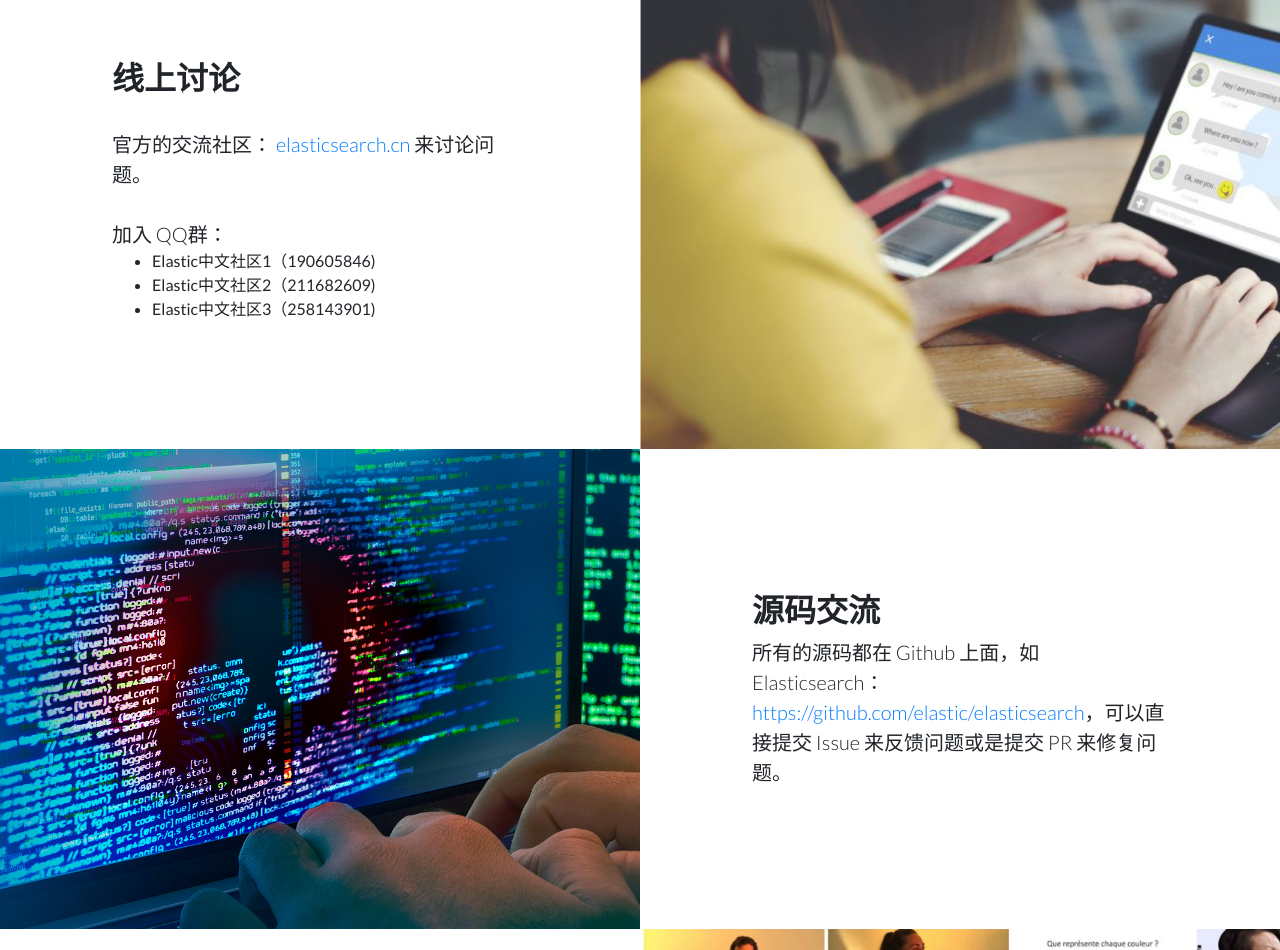
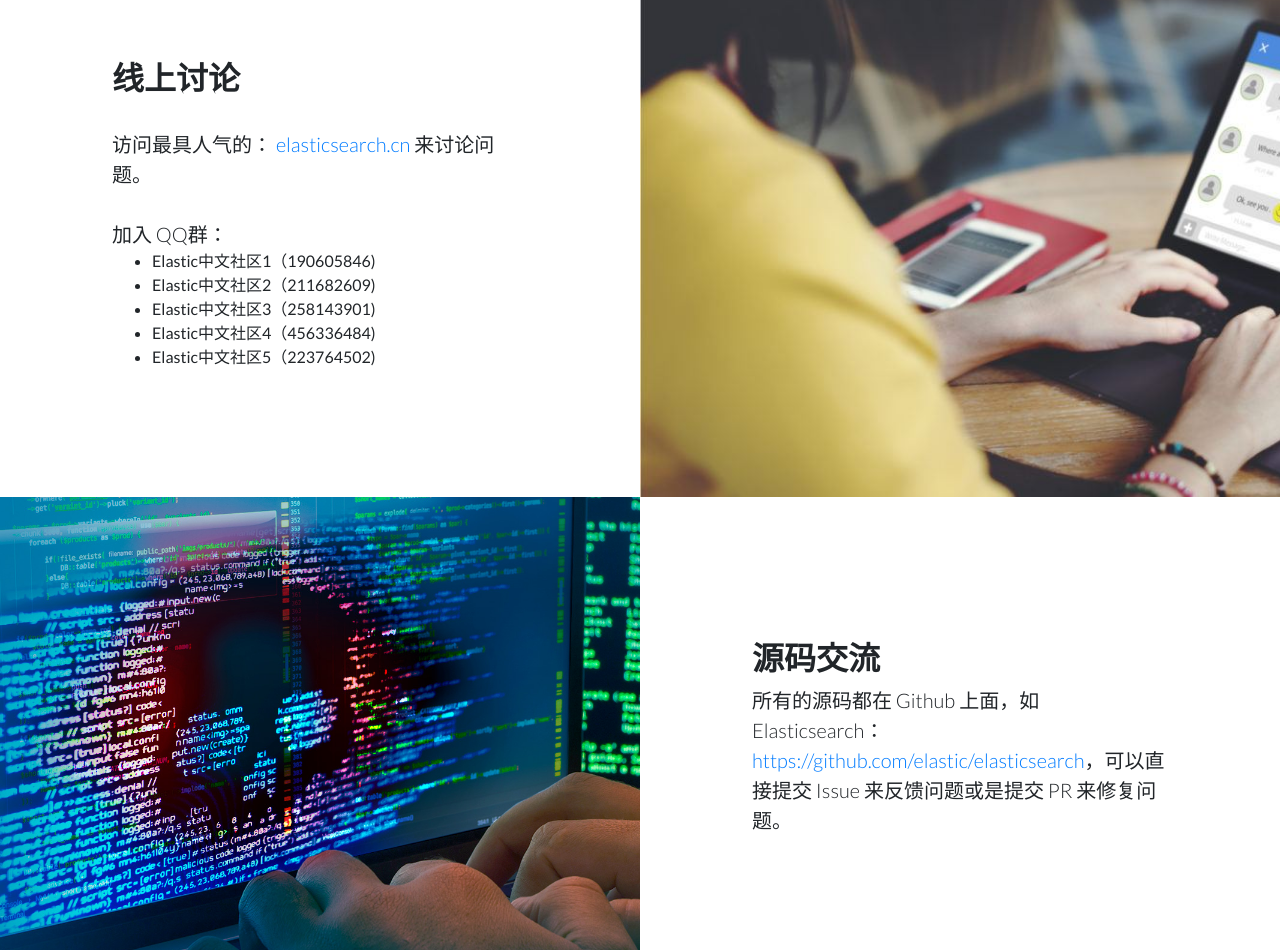
Before and after one commit to elasticsearch-cn/www-site, a website: page index.html in a window 1280 px wide. Shown: the part 2080-3030 px from the top of the page. Drawn offline with Linux system fonts and the light colour scheme.

Commit message:
Update index.html

```diff
--- a/index.html
+++ b/index.html
@@ -127,13 +127,15 @@
             <h2>线上讨论</h2>
             <br>
             <p class="lead mb-0">
-             官方的交流社区：
+             访问最具人气的：
               <a href="https://elasticsearch.cn/">elasticsearch.cn</a> 来讨论问题。<br> <br>
              加入 QQ群：<br>
              <ul>
                <li>Elastic中文社区1（190605846)</li>
                <li>Elastic中文社区2（211682609)</li>
                <li>Elastic中文社区3（258143901)</li>
+               <li>Elastic中文社区4（456336484)</li>
+               <li>Elastic中文社区5（223764502)</li>
              </ul>
 
 </p>
@@ -164,7 +166,7 @@
           <div class="col-lg-4">
             <div class="testimonial-item mx-auto mb-5 mb-lg-0">
               <img class="img-fluid mb-3" src="img/qrcode_Elastic_China.jpg" alt="">
-              <h5>Elastic中国搜索微信</h5>
+              <h5>Elastic 搜索微信</h5>
               <p class="font-weight-light mb-0">关注 Elastic 最新产品动态</p>
             </div>
           </div>
```
